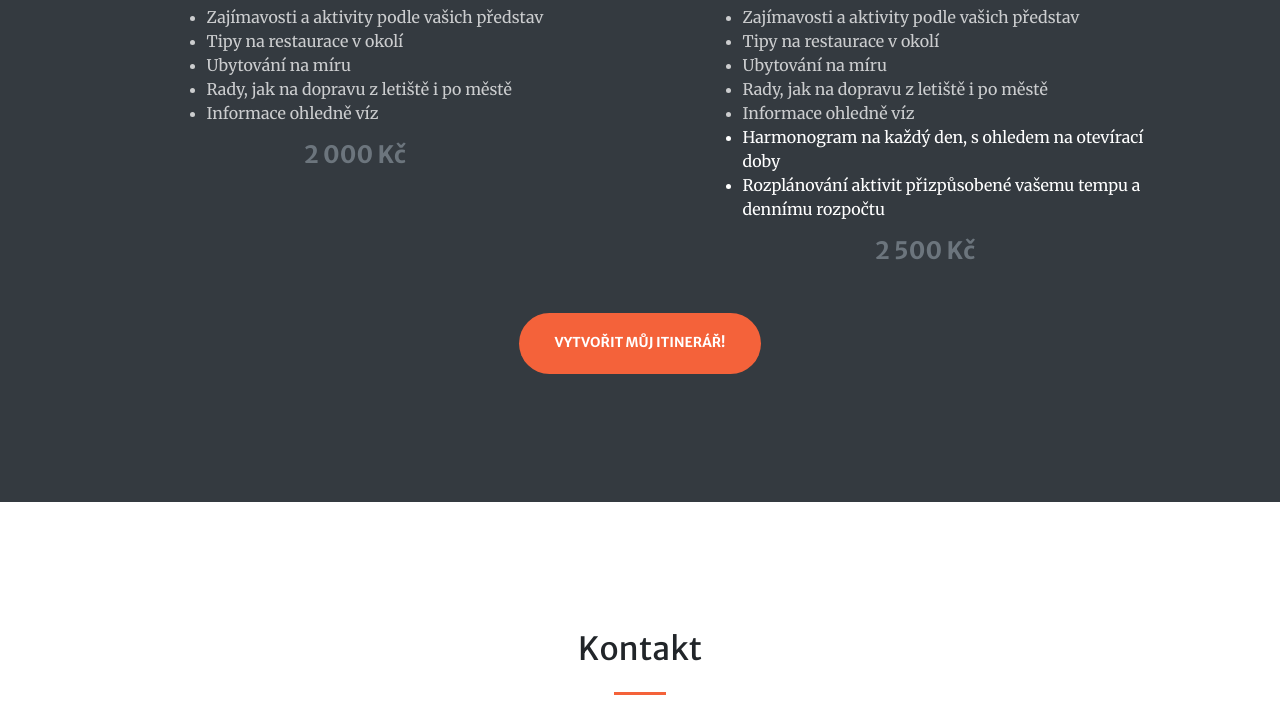
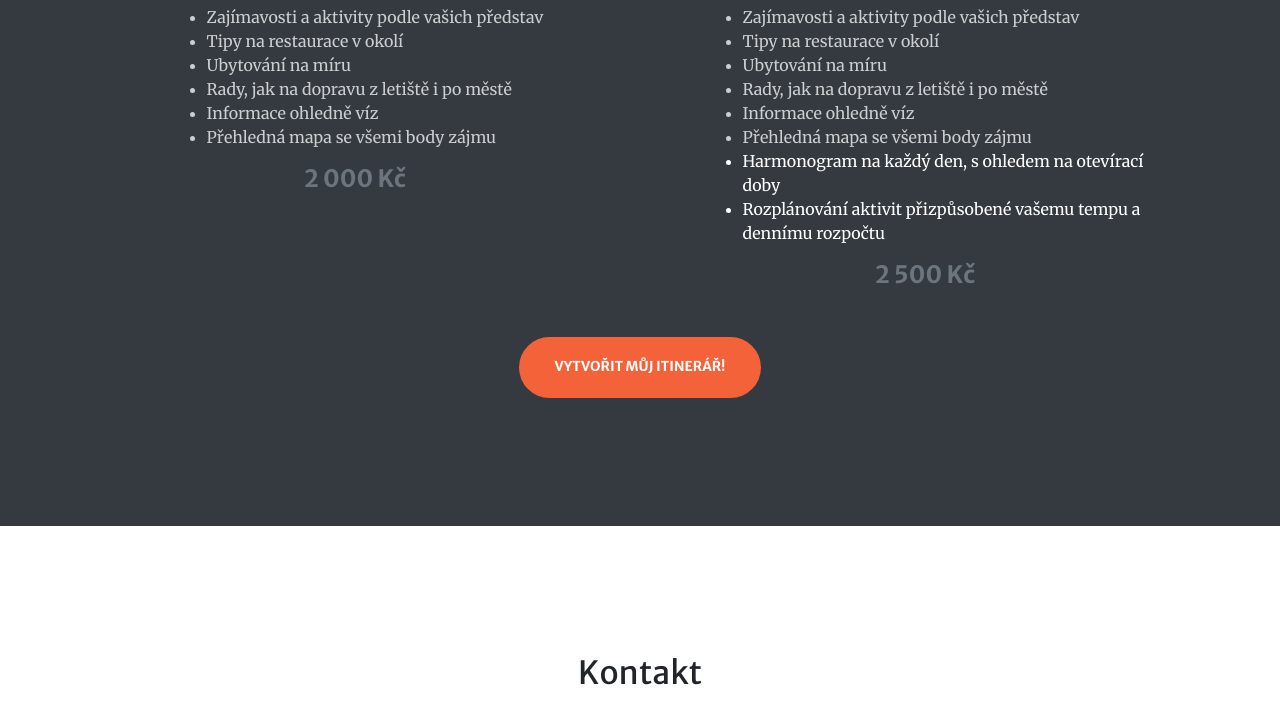
Before and after one commit to eddycek/mujitinerar.github.io, a website with bundled scripts: page index.html in a window 1280 px wide. Shown: the part 2612-3325 px from the top of the page. Built offline with nearby package versions, Linux system fonts and the light colour scheme.

Commit message:
Update price list

```diff
--- a/index.html
+++ b/index.html
@@ -252,6 +252,7 @@
                 <li>Ubytování na míru</li>
                 <li>Rady, jak na dopravu z letiště i po městě</li>
                 <li>Informace ohledně víz</li>
+                <li>Přehledná mapa se všemi body zájmu</li>
               </ul>
             </div>
             <p class="mb-0 text-muted font-weight-bold h4">2 000 Kč</p>
@@ -278,6 +279,7 @@
                   <li>Ubytování na míru</li>
                   <li>Rady, jak na dopravu z letiště i po městě</li>
                   <li>Informace ohledně víz</li>
+                  <li>Přehledná mapa se všemi body zájmu</li>
                   <li class="text-white">Harmonogram na každý den, s ohledem na otevírací doby</li>
                   <li class="text-white">Rozplánování aktivit přizpůsobené vašemu tempu a dennímu rozpočtu</li>
                 </ul>
```
